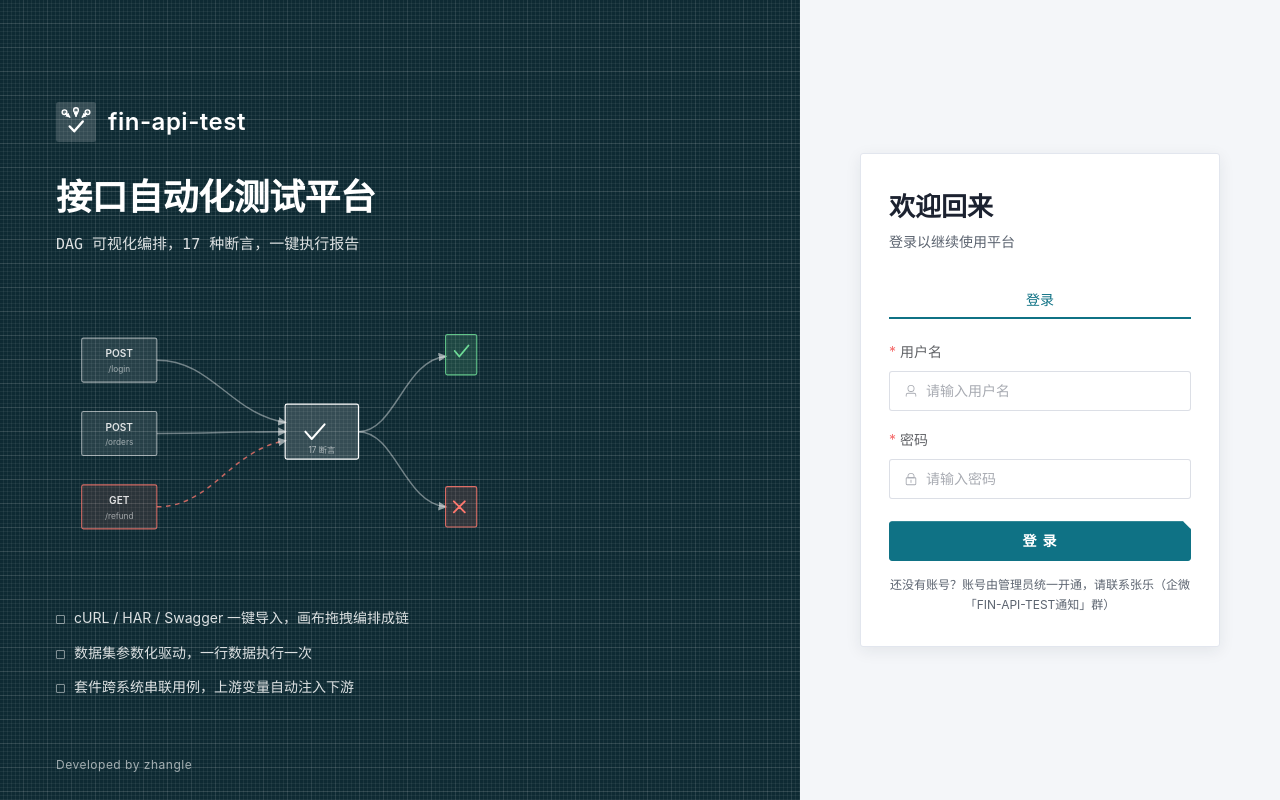
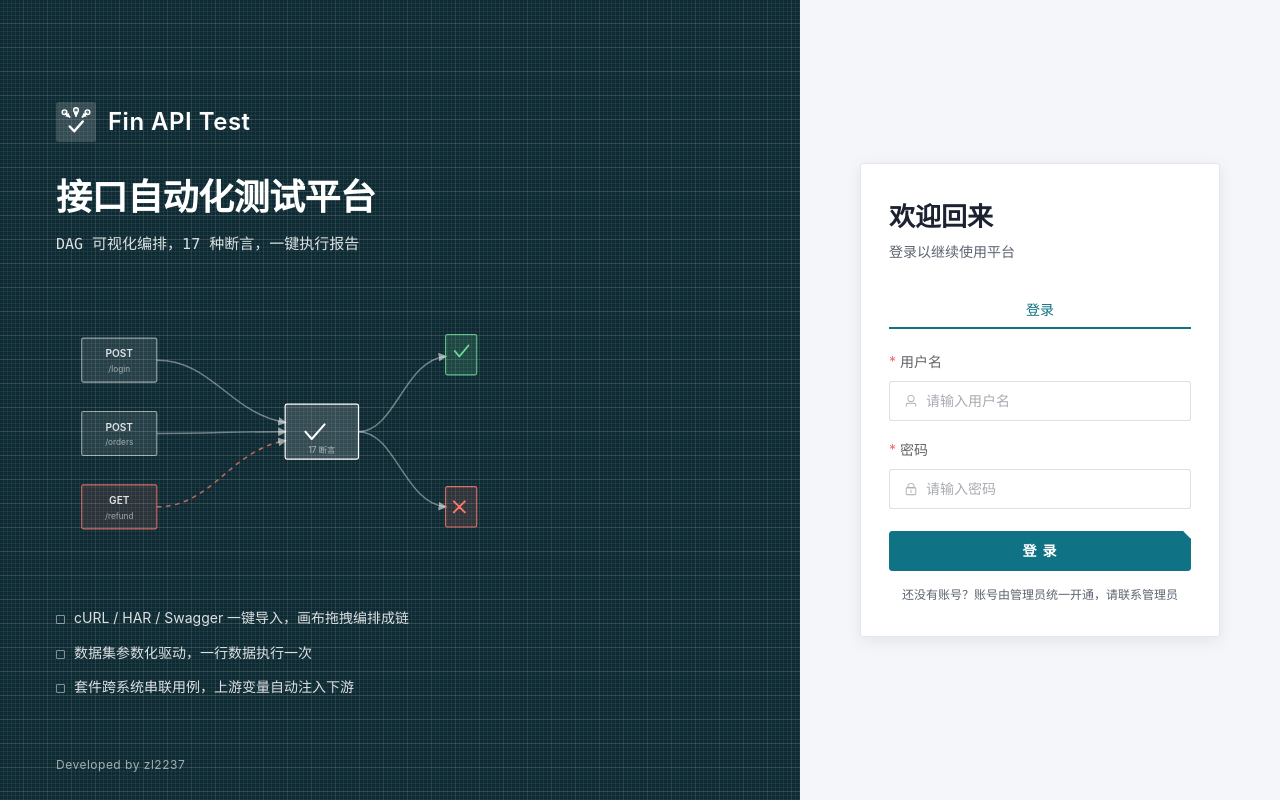
Before and after one commit to zl2237/fin-api-test, a Vue app in the folder platform/frontend/: page /login in a window 1280 px wide. Built offline with nearby package versions, Linux system fonts and the light colour scheme.

Commit message:
chore(brand): 品牌统一 Fin API Test，登录页去定制化文案，署名 zl2237

```diff
--- a/platform/frontend/index.html
+++ b/platform/frontend/index.html
@@ -6,7 +6,7 @@
     <meta name="viewport" content="width=device-width, initial-scale=1.0" />
     <meta name="theme-color" media="(prefers-color-scheme: light)" content="#f4f6f9" />
     <meta name="theme-color" media="(prefers-color-scheme: dark)" content="#14171c" />
-    <title>fin-api-test 测试平台</title>
+    <title>Fin API Test 测试平台</title>
   </head>
   <body>
     <div id="app"></div>
--- a/platform/frontend/src/layouts/MainLayout.vue
+++ b/platform/frontend/src/layouts/MainLayout.vue
@@ -41,7 +41,7 @@
                   stroke-linecap="round" stroke-linejoin="round" />
           </svg>
         </span>
-        <span v-if="!collapsed" class="brand-text">fin-api-test</span>
+        <span v-if="!collapsed" class="brand-text">Fin API Test</span>
         </router-link>
       </el-tooltip>
       <el-menu
--- a/platform/frontend/src/views/Login.vue
+++ b/platform/frontend/src/views/Login.vue
@@ -25,7 +25,7 @@
             <path d="M11 19.6 L14.6 23.4 L21.4 15.6" fill="none" stroke="#fff" stroke-width="2"
                   stroke-linecap="round" stroke-linejoin="round" />
           </svg>
-          <span class="brand-name">fin-api-test</span>
+          <span class="brand-name">Fin API Test</span>
         </div>
         <h1 class="brand-title">接口自动化测试平台</h1>
         <p class="brand-slogan app-mono">DAG 可视化编排，17 种断言，一键执行报告</p>
@@ -87,7 +87,7 @@
       </div>
 
       <!-- 底部版权 -->
-      <div class="brand-footer">Developed by zhangle</div>
+      <div class="brand-footer">Developed by zl2237</div>
     </aside>
 
     <!-- 右侧表单区 -->
@@ -146,7 +146,7 @@
           </el-button>
           <!-- 账号获取指引：注册关闭后告知用户开通途径 -->
           <p v-if="!REGISTRATION_ENABLED" class="account-hint">
-            还没有账号？账号由管理员统一开通，请联系张乐（企微「FIN-API-TEST通知」群）
+            还没有账号？账号由管理员统一开通，请联系管理员
           </p>
         </el-form>
       </div>
```
Also changed, not shown: 2 other files (tests, documents, lock files or other folders).
